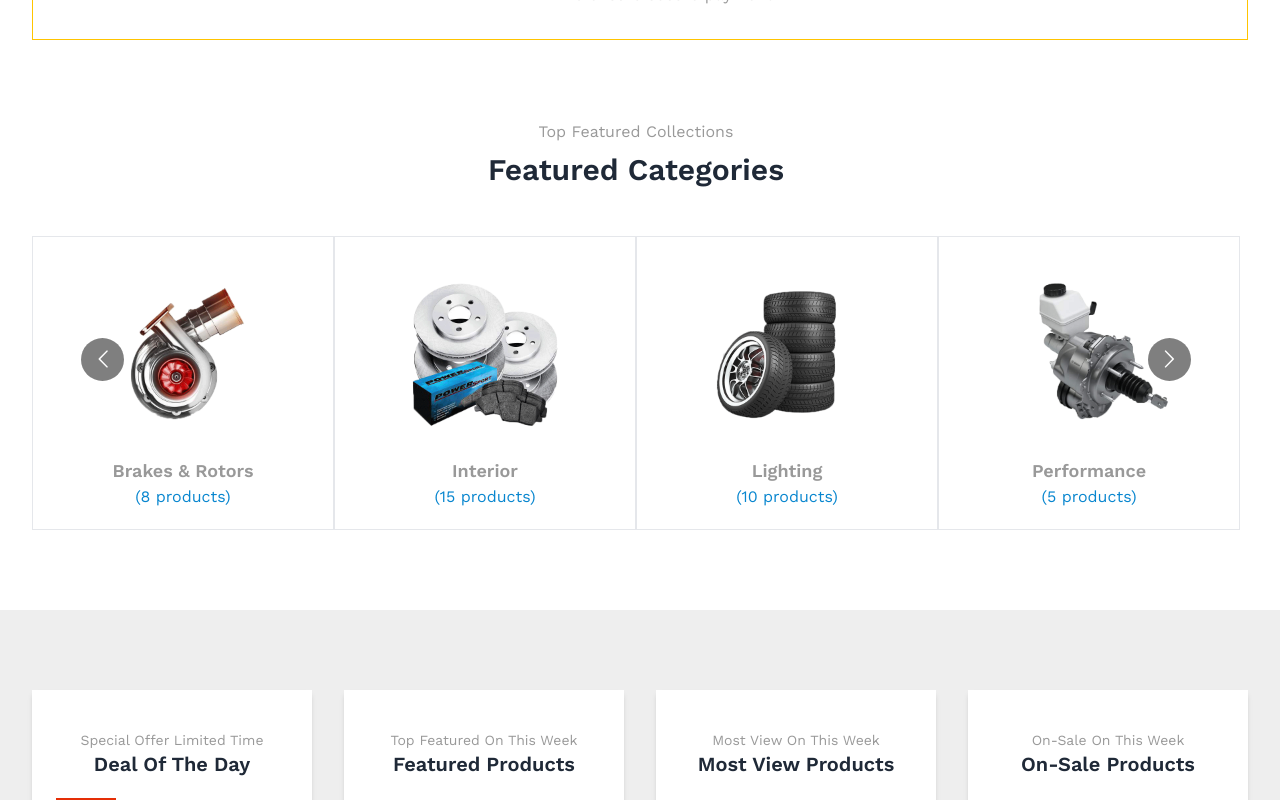
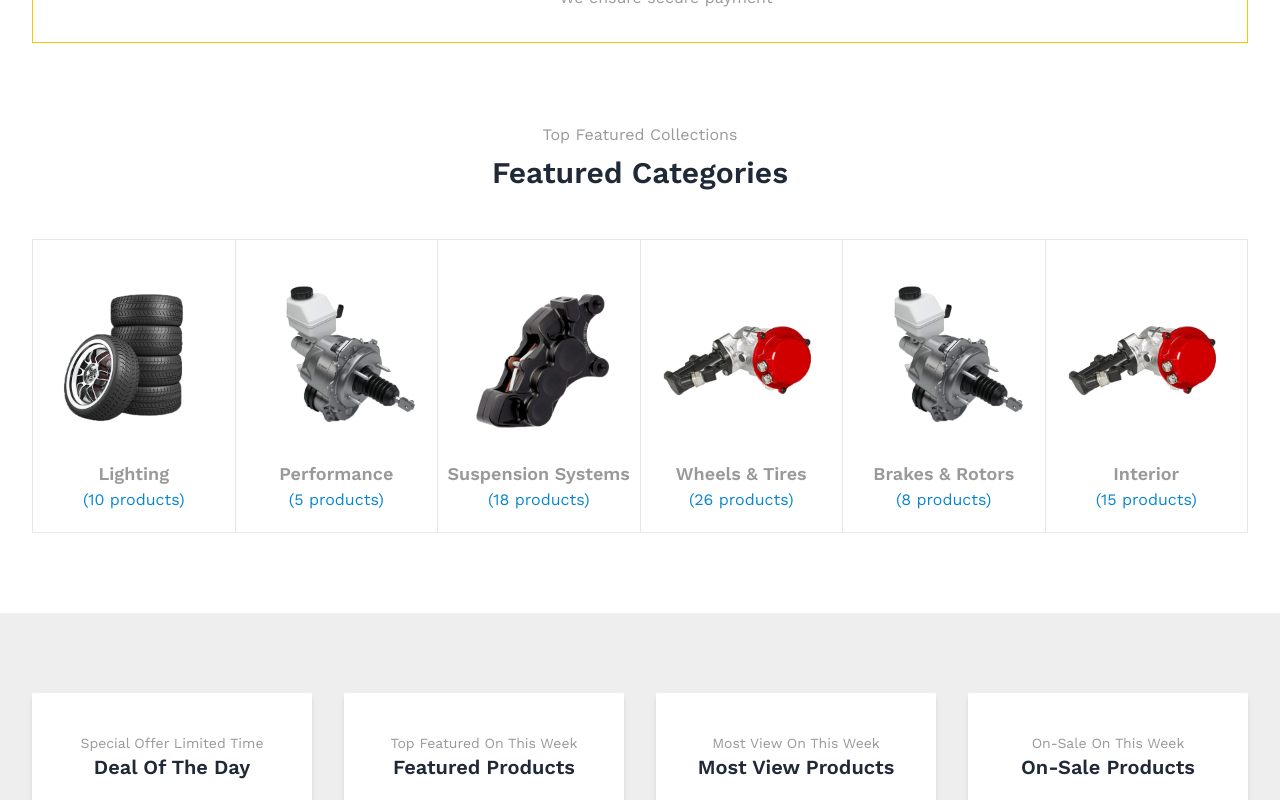
Before and after one commit to shahjalalhazari/Uren-Car-Accessories-Shop, a Next.js app: page / in a window 1280 px wide. Shown: the part 1520-2320 px from the top of the page. Built offline with nearby package versions, Linux system fonts and the light colour scheme.

Commit message:
Responsive Featured Category Section added with SwiperJs for all type of devices.

```diff
--- a/src/app/globals.css
+++ b/src/app/globals.css
@@ -4,7 +4,7 @@
 
 /* containers */
 .uren-container {
-    @apply mx-6 lg:mx-8 my-12 lg:my-20;
+    @apply mx-6 md:mx-8 my-12 md:my-20 p-0;
 }
 /* ------------------ */
 
--- a/src/components/HomePage/home-page.css
+++ b/src/components/HomePage/home-page.css
@@ -1,5 +1,10 @@
+/* Large Devices (Default) */
 .slider-layout {
-    @apply ml-8 mr-10 py-0 my-20;
+    @apply mx-6 my-20;
+    }
+
+    .slider-container {
+        @apply w-full mt-12 border-y border-l
 }
 
 /* CAROUSEL BANNER SECTION */
@@ -21,13 +26,10 @@
 /* ---------------- */
 
 /* OFFER BANNERS SECTION */
-.offer-banners-layout {
-    @apply mx-8 p-0 mt-20;
-}
 .navigation-btns {
     @apply hidden transition-all ease-in-out duration-500;
 }
-.offer-banners-layout:hover .navigation-btns {
+.slider-layout:hover .navigation-btns {
     @apply block transition-all ease-in-out duration-500;
 }
 .offer-nav-btn {
@@ -42,46 +44,39 @@
 .shopping-facilities {
     @apply mx-8 py-0 mt-20 border border-primary;
 }
-
 .shopping-facilities-layout {
     @apply grid grid-cols-2 place-items-center py-8 gap-y-8;
 }
-
 .facility-item {
     @apply flex items-center gap-x-4;
 }
-
 .item-icon {
     @apply text-primary text-4xl;
 }
-
 .item-content {
     @apply flex flex-col gap-1.5;
 }
-
 .item-content>h6 {
     @apply font-bold;
 }
-
 .item-content>p {
     @apply text-[#999]
 }
-
 /* ----------------------- */
 /* FEATURED CATEGORIES SECTION */
 .category-item-card {
-    @apply bg-white flex flex-col items-center text-center py-5;
+    @apply bg-white flex flex-col items-center text-center py-5 border-r;
 }
 
 .category-item-card:hover {
     @apply shadow-xl;
 }
 
-.category-item-card-title {
+.category-card-title {
     @apply text-lg font-semibold text-[#999];
 }
 
-.category-item-card-title:hover {
+.category-card-title:hover {
     @apply text-primary
 }
 
@@ -248,7 +243,11 @@
 /* 🔹 Mobile Devices */
 @media (max-width: 768px) {
     .slider-layout {
-        @apply mx-6 mr-8 py-0 my-12;
+        @apply mx-4 my-12;
+        }
+
+        .slider-container {
+            @apply mt-8;
     }
     /* CAROUSEL BANNER SECTION */
     .carousel-bg {
@@ -271,15 +270,12 @@
     .offer-banners-layout {
         @apply mx-6 mt-12;
     }
-
     .navigation-btns {
         @apply block;
     }
-
     .offer-nav-btn {
         @apply p-3 rounded;
     }
-
     /* ---------------- */
 
     /* SHOPPING FACILITIES SECTION */
@@ -307,18 +303,7 @@
     /* ----------------------- */
 
     /* FEATURED CATEGORIES SECTION */
-    .category-item-card {
-    @apply bg-white flex flex-col items-center text-center py-5;
-    }
-    .category-item-card:hover {
-        @apply shadow-xl;
-    }
-    .category-item-card-title {
-        @apply text-lg font-semibold text-[#999];
-    }
-    .category-item-card-title:hover {
-        @apply text-primary
-    }
+    /* [Default Styles] */
     /* ----------------------- */
 
     /* FEATURED PRODUCTS SECTION */
@@ -433,6 +418,13 @@
 }
 /* 🔹 Tablet Devices */
 @media (min-width: 768px) and (max-width: 1024px) {
+    .slider-layout {
+        @apply my-16;
+    }
+
+    .slider-container {
+        @apply mt-10;
+    }
     /* CAROUSEL BANNER SECTION */
     .carousel-bg {
         @apply grid-cols-none;
@@ -449,10 +441,6 @@
     /* ------------------------- */
 
     /* OFFER BANNERS SECTION */
-    .offer-banners-layout {
-        @apply mx-6 mt-16;
-    }
-
     .navigation-btns {
         @apply block;
     }
--- a/src/components/HomePage/sections/FeaturedCategories.jsx
+++ b/src/components/HomePage/sections/FeaturedCategories.jsx
@@ -1,51 +1,17 @@
 "use client";
-import { useEffect, useState } from "react";
-import Carousel from "react-multi-carousel";
-import "react-multi-carousel/lib/styles.css";
+import { Swiper, SwiperSlide } from "swiper/react";
+import { Autoplay, Navigation } from "swiper/modules";
+import "swiper/css";
+import "swiper/css/navigation";
+import { useRef } from "react";
+import { FaChevronLeft, FaChevronRight } from "react-icons/fa";
 import FeaturedCategorySingleCard from "@/components/shared/cards/FeaturedCategorySingleCard";
 import SectionHeading from "@/components/shared/SectionHeading";
 
 const FeaturedCategories = () => {
-  const [deviceType, setDeviceType] = useState("desktop");
+  const prevRef = useRef(null);
+  const nextRef = useRef(null);
 
-  useEffect(() => {
-    const updateDeviceType = () => {
-      if (window.innerWidth < 769) {
-        setDeviceType("mobile");
-      } else if (window.innerWidth < 1024) {
-        setDeviceType("tablet");
-      } else {
-        setDeviceType("desktop");
-      }
-    };
-
-    // Initial check
-    updateDeviceType();
-
-    // Add event listener to detect resize
-    window.addEventListener("resize", updateDeviceType);
-
-    // Cleanup listener
-    return () => window.removeEventListener("resize", updateDeviceType);
-  }, []);
-
-  const responsive = {
-    desktop: {
-      breakpoint: { max: 3000, min: 1024 },
-      items: 6,
-      slidesToSlide: 6,
-    },
-    tablet: {
-      breakpoint: { max: 1024, min: 769 },
-      items: 4,
-      slidesToSlide: 4,
-    },
-    mobile: {
-      breakpoint: { max: 768, min: 0 },
-      items: 2,
-      slidesToSlide: 2,
-    },
-  };
   return (
     <div className="slider-layout">
       {/* Section Heading */}
@@ -54,28 +20,48 @@ const FeaturedCategories = () => {
         subHeading="Top Featured Collections"
       />
 
-      {/* Category List */}
-      <Carousel
-        swipeable={true}
-        draggable={true}
-        showDots={false}
-        responsive={responsive}
-        ssr={true}
-        infinite={true}
-        autoPlay={deviceType == ["mobile"]}
-        autoPlaySpeed={5000}
-        keyBoardControl={true}
-        customTransition="ease-in-out .5"
-        transitionDuration={5000}
-        containerClass="carousel-container"
-        removeArrowOnDeviceType={[]}
-        deviceType={deviceType}
-        itemClass="mt-8 lg:mt-12 border lg:border-y lg:border-l"
-      >
-        {featuredCategories.map((item, index) => (
-          <FeaturedCategorySingleCard key={index} categoryItem={item} />
-        ))}
-      </Carousel>
+      {/* Featured Category List */}
+      <div className="relative mx-2">
+        <Swiper
+          spaceBetween={0}
+          loop={true}
+          autoplay={{ delay: 3000 }}
+          modules={[Navigation, Autoplay]}
+          navigation={{
+            prevEl: prevRef.current,
+            nextEl: nextRef.current,
+          }}
+          onInit={(swiper) => {
+            swiper.params.navigation.prevEl = prevRef.current;
+            swiper.params.navigation.nextEl = nextRef.current;
+            swiper.navigation.init();
+            swiper.navigation.update();
+          }}
+          breakpoints={{
+            640: { slidesPerView: 2 }, // Small screens
+            768: { slidesPerView: 4 }, // Medium screens
+            1024: { slidesPerView: 6 }, // Large screens
+          }}
+          className="slider-container"
+        >
+          {featuredCategories.map((item, index) => (
+            <SwiperSlide key={index} className="">
+              <FeaturedCategorySingleCard categoryItem={item} />
+            </SwiperSlide>
+          ))}
+
+          {/* Custom Navigation Buttons */}
+          <div className="navigation-btns">
+            <button ref={prevRef} className="left-6 md:left-8 offer-nav-btn">
+              <FaChevronLeft className="text-xl" />
+            </button>
+
+            <button ref={nextRef} className="right-6 md:right-8 offer-nav-btn">
+              <FaChevronRight className="text-xl" />
+            </button>
+          </div>
+        </Swiper>
+      </div>
     </div>
   );
 };
--- a/src/components/HomePage/sections/OfferBanners.jsx
+++ b/src/components/HomePage/sections/OfferBanners.jsx
@@ -1,14 +1,11 @@
 "use client";
-import "react-multi-carousel/lib/styles.css";
+import { useRef } from "react";
 import Image from "next/image";
 import Link from "next/link";
-
-// Import Swiper React components
 import { Swiper, SwiperSlide } from "swiper/react";
 import { Autoplay, Navigation } from "swiper/modules";
 import "swiper/css";
 import "swiper/css/navigation";
-import { useRef } from "react";
 import { FaChevronLeft, FaChevronRight } from "react-icons/fa";
 
 const OfferBanners = () => {
@@ -16,7 +13,7 @@ const OfferBanners = () => {
   const nextRef = useRef(null);
 
   return (
-    <div className="offer-banners-layout relative">
+    <div className="slider-layout relative">
       <Swiper
         spaceBetween={0}
         loop={true}
@@ -48,7 +45,7 @@ const OfferBanners = () => {
                   alt={offerBanner.offerName}
                   width={500}
                   height={300}
-                  className="w-full h-auto rounded-lg"
+                  className="w-full h-auto"
                 />
               </div>
             </Link>
@@ -58,11 +55,11 @@ const OfferBanners = () => {
         {/* Custom Navigation Buttons */}
         <div className="navigation-btns">
           <button ref={prevRef} className="left-6 md:left-8 offer-nav-btn">
-            <FaChevronLeft className="text-xl" />
+            <FaChevronLeft className="text-base md:text-xl" />
           </button>
 
           <button ref={nextRef} className="right-6 md:right-8 offer-nav-btn">
-            <FaChevronRight className="text-xl" />
+            <FaChevronRight className="text-base md:text-xl" />
           </button>
         </div>
       </Swiper>
--- a/src/components/shared/cards/FeaturedCategorySingleCard.jsx
+++ b/src/components/shared/cards/FeaturedCategorySingleCard.jsx
@@ -13,14 +13,9 @@ const FeaturedCategorySingleCard = ({ categoryItem }) => {
           alt={categoryItem.name}
           className=""
         />
+        <h2 className="category-card-title">{categoryItem.name}</h2>
+        <p className="text-blue">&#40;{categoryItem.quantity} products&#41;</p>
       </Link>
-      {/* REPLACE */}
-      <Link href={`/categories/${encodeURIComponent(categoryItem.name)}`}>
-        <h2 className="category-item-card-title">{categoryItem.name}</h2>
-      </Link>
-      <p className="text-blue">
-        &#40;{categoryItem.quantity} products&#41;
-      </p>
     </div>
   );
 };
```
